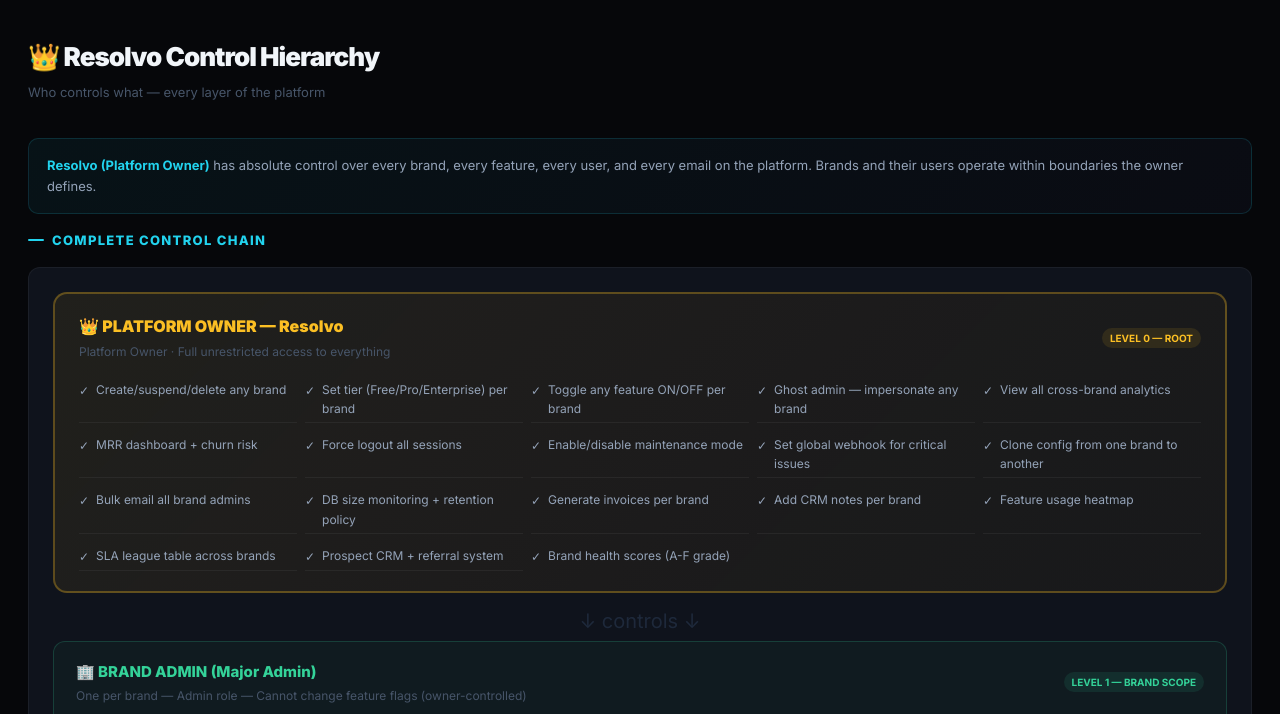
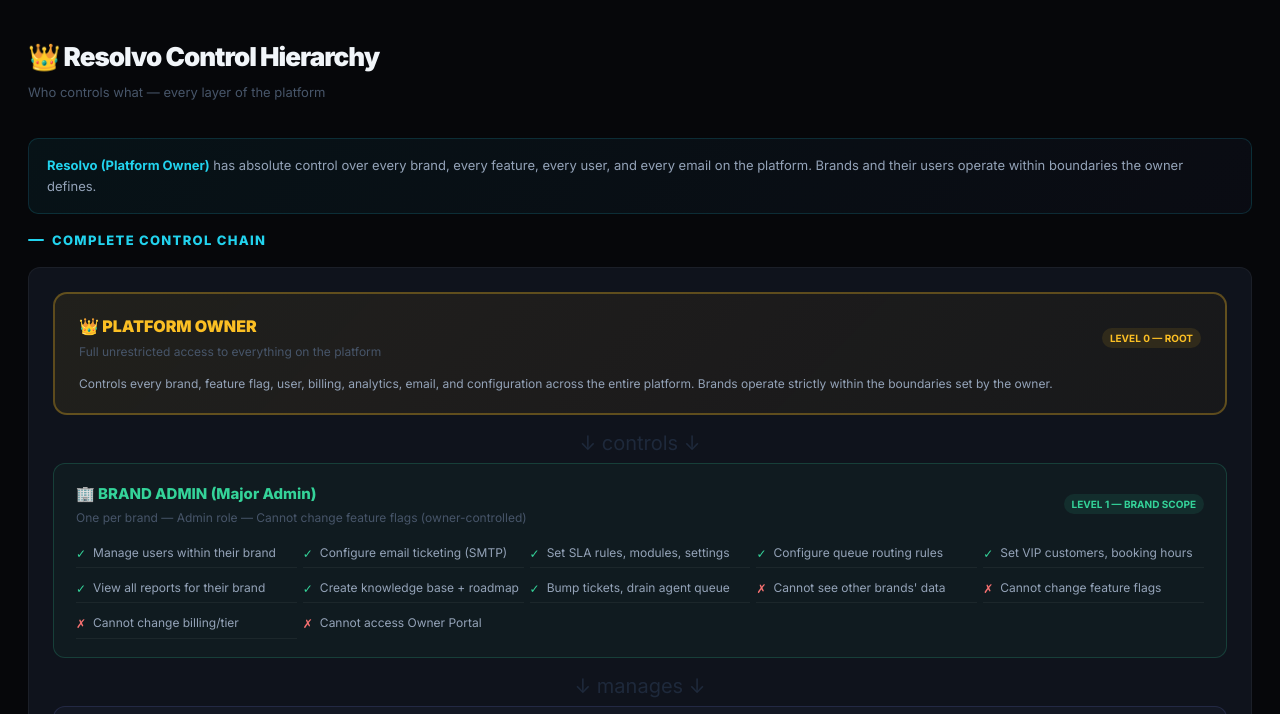
Before and after one commit to Mrsk82/Resolvo, a website: page public/architecture.html in a window 1280 px wide. Shown: the part 58-772 px from the top of the page. Drawn offline with Linux system fonts and the light colour scheme.

Commit message:
Remove owner details table from architecture page

```diff
--- a/public/architecture.html
+++ b/public/architecture.html
@@ -124,31 +124,12 @@ code{font-family:'JetBrains Mono',monospace;font-size:11px;color:var(--cyan);bac
         <div style="background:linear-gradient(135deg,rgba(251,191,36,.08),rgba(245,158,11,.04));border:2px solid rgba(251,191,36,.3);border-radius:14px;padding:20px 24px;width:100%;margin-bottom:8px;">
           <div style="display:flex;align-items:center;justify-content:space-between;flex-wrap:wrap;gap:12px;">
             <div>
-              <div style="font-size:16px;font-weight:900;color:var(--amber);">👑 PLATFORM OWNER — Resolvo</div>
-              <div style="font-size:12px;color:var(--t3);margin-top:3px;">Platform Owner · Full unrestricted access to everything</div>
+              <div style="font-size:16px;font-weight:900;color:var(--amber);">👑 PLATFORM OWNER</div>
+              <div style="font-size:12px;color:var(--t3);margin-top:3px;">Full unrestricted access to everything on the platform</div>
             </div>
             <div class="badge b-amber">LEVEL 0 — ROOT</div>
           </div>
-          <div style="display:grid;grid-template-columns:repeat(auto-fill,minmax(200px,1fr));gap:8px;margin-top:14px;">
-            <div class="item"><span class="item-icon">✓</span>Create/suspend/delete any brand</div>
-            <div class="item"><span class="item-icon">✓</span>Set tier (Free/Pro/Enterprise) per brand</div>
-            <div class="item"><span class="item-icon">✓</span>Toggle any feature ON/OFF per brand</div>
-            <div class="item"><span class="item-icon">✓</span>Ghost admin — impersonate any brand</div>
-            <div class="item"><span class="item-icon">✓</span>View all cross-brand analytics</div>
-            <div class="item"><span class="item-icon">✓</span>MRR dashboard + churn risk</div>
-            <div class="item"><span class="item-icon">✓</span>Force logout all sessions</div>
-            <div class="item"><span class="item-icon">✓</span>Enable/disable maintenance mode</div>
-            <div class="item"><span class="item-icon">✓</span>Set global webhook for critical issues</div>
-            <div class="item"><span class="item-icon">✓</span>Clone config from one brand to another</div>
-            <div class="item"><span class="item-icon">✓</span>Bulk email all brand admins</div>
-            <div class="item"><span class="item-icon">✓</span>DB size monitoring + retention policy</div>
-            <div class="item"><span class="item-icon">✓</span>Generate invoices per brand</div>
-            <div class="item"><span class="item-icon">✓</span>Add CRM notes per brand</div>
-            <div class="item"><span class="item-icon">✓</span>Feature usage heatmap</div>
-            <div class="item"><span class="item-icon">✓</span>SLA league table across brands</div>
-            <div class="item"><span class="item-icon">✓</span>Prospect CRM + referral system</div>
-            <div class="item"><span class="item-icon">✓</span>Brand health scores (A-F grade)</div>
-          </div>
+          <div style="margin-top:12px;font-size:12px;color:var(--t2);">Controls every brand, feature flag, user, billing, analytics, email, and configuration across the entire platform. Brands operate strictly within the boundaries set by the owner.</div>
         </div>
 
         <div class="arr-d" style="font-size:20px;">↓ controls ↓</div>
```
